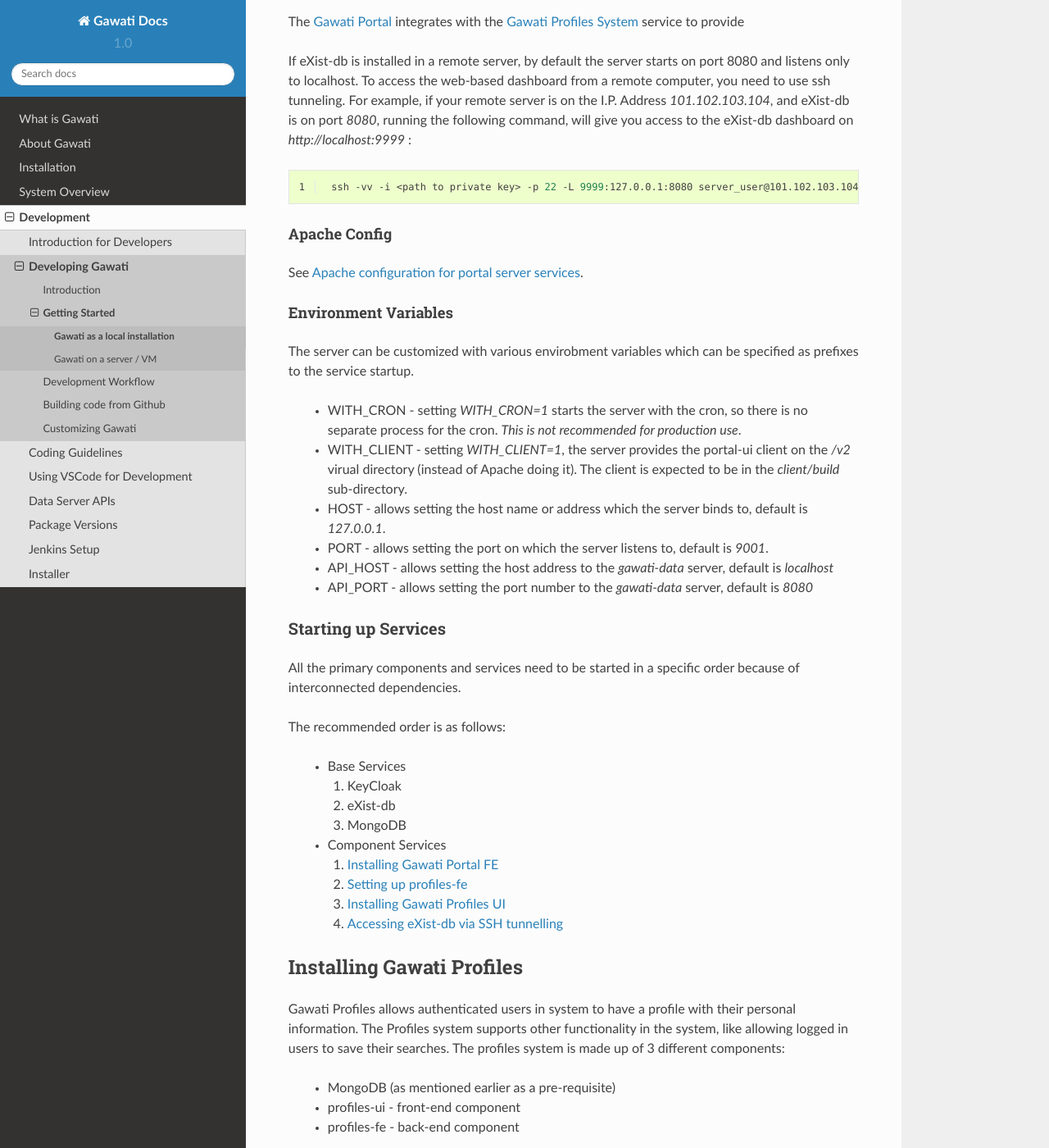
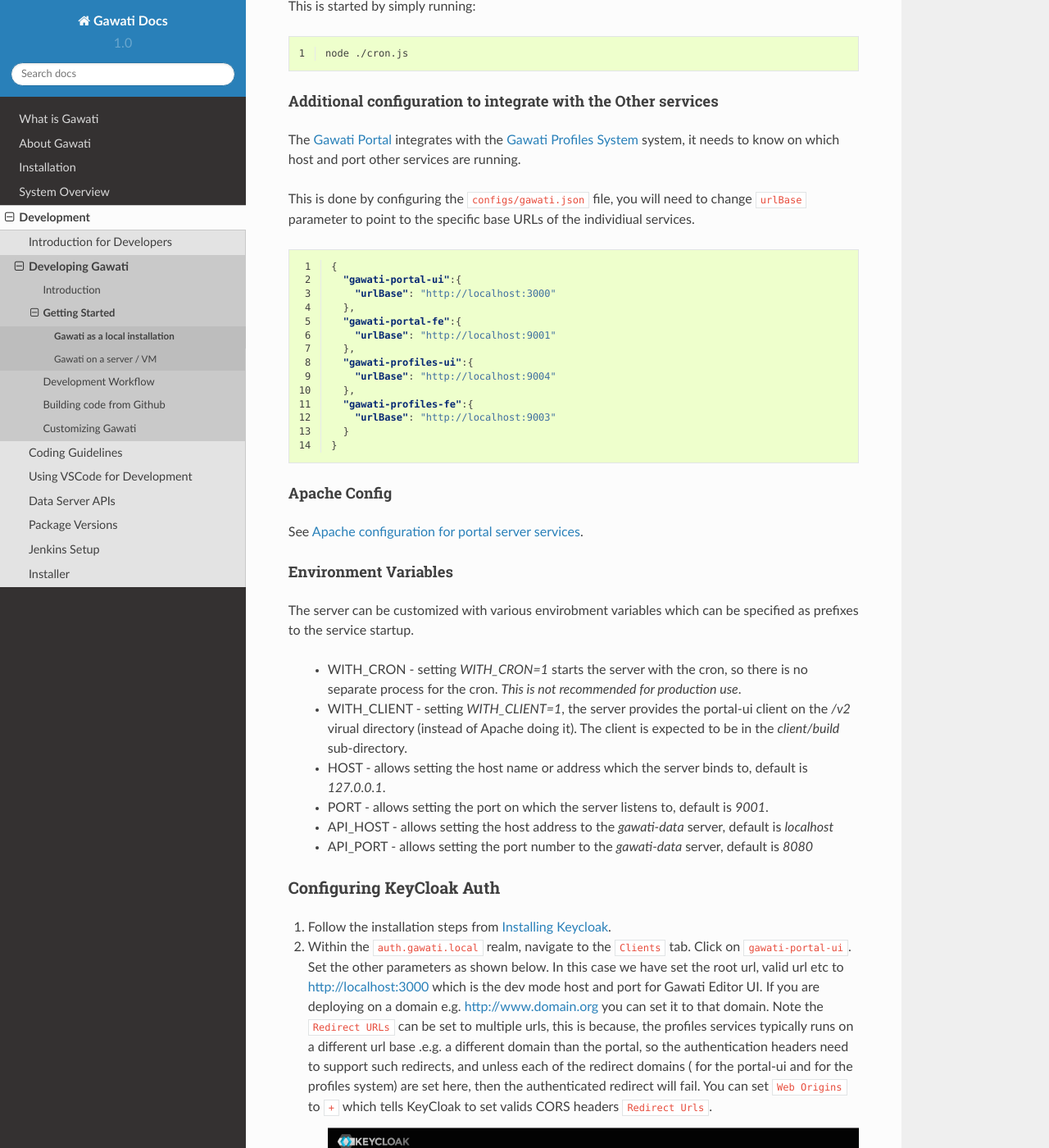
Before and after one commit to gawati/gawati-docs, a Sphinx documentation site: the page built from docs/source/development/dev-env-local.rst, in a window 1280 px wide and 1400 px high, scrolled down 7618 px. Shown: the whole window at 82% size. Built offline with Sphinx 7.4.7 and the Read the Docs theme 2.0.0, drawn with Linux system fonts in a browser that asks for light colours; some of the changed text lies outside the part shown.

Commit message:
Updating local installation documentation

```diff
--- a/docs/source/development/dev-env-local.rst
+++ b/docs/source/development/dev-env-local.rst
@@ -6,23 +6,29 @@ If you haven't yet, please review the Gawati Architecture page: :doc:`../system/
 The below instructions are not specific to an operating system, the components will run on different operating systems.
 
 .. note::
-  **Pre-requisites:**
-    1. **JDK 1.8 LTS** - On Linux operating systems you can install `OpenJDK8 <http://openjdk.java.net/install/>`_; For `Windows <https://docs.oracle.com/javase/8/docs/technotes/guides/install/windows_jdk_install.html#CHDEBCCJ>`_ and for `Mac OSX <https://docs.oracle.com/javase/8/docs/technotes/guides/install/mac_jdk.html#CHDBADCG>`_ and `Using OS X Homebrew <https://stackoverflow.com/questions/24342886/how-to-install-java-8-on-mac/28635465#28635465>`_
-    2. **NodeJS LTS 8.11.x** - See `NodeJS LTS 8.11.x <https://nodejs.org/en/download/>`_. Alternatively you can install NVM (for `Linux <https://github.com/creationix/nvm/>`_ , `Windows <https://github.com/coreybutler/nvm-windows>`_ ) which lets you easily install parallel versions of NodeJS.
-    3. **eXist-db 3.4.1**: Download and install eXist-db 3.4.1, see `eXist-db <https://bintray.com/existdb/releases/exist/3.4.1/view>`_ Remember to note down the admin password of the eXist-db installation, you will need that later.   If you are installing eXist-db on Mac OS X, install it within the User folder, installing it in ``/Applications`` causes problems sometimes as the permissions required for eXist-db to write to the file system are for a super user.
-    4. **Ant**: Download and `install Ant <http://ant.apache.org/manual/install.html#installing>`_
-    5. **Apache HTTPD 2.4.x**: Install Apache, on Cent OS, Ubuntu and OS X this will likely be installed by default, on Windows you will have to download and install, see `Apache for Windows <https://www.apachehaus.com/cgi-bin/download.plx>`_; enable `mod_alias`, `mod_rewrite`, `mod_proxy`, `mod_proxy_http` and enable htaccess.
-    6. **KeyCloak 3.4.1**: Authentication server, see :doc:`./authentication`
-    7. **RabbitMQ 3.7.6**: Message Queue server, used by the content sync engine that moves data between the  :ref:`gawati-editor` and the  :ref:`gawati-portal` see `installing rabbitmq server <https://www.rabbitmq.com/download.html>`_, `version 3.7.6 <https://bintray.com/rabbitmq/all/rabbitmq-server/3.7.6>`_ you will need to install Erlang 20.3 before that, see `installing erlang <http://www.erlang.org/downloads/20.3>`_.
-    8. **MongoDB 3.6.5 Community Edition**: Used by the Gawati User Profiles system, see `Download MongoDB <https://www.mongodb.com/download-center?jmp=nav#community>`_ , `Install MongoDb <https://docs.mongodb.com/manual/installation/>`_
-    9. **Jetty 9.4.6.v20170531**: Used by :ref:`gawati-portal` (NOTE: required, only if you are saving legal documents in XML format), `Download <https://repo1.maven.org/maven2/org/eclipse/jetty/jetty-distribution/9.4.6.v20170531/jetty-distribution-9.4.6.v20170531.zip>`_ , `Installing <https://www.eclipse.org/jetty/documentation/9.4.x/index.html>`_.
-    10. *Visual Studio Code*: This is if you want play around with gawati code. Download, and setup Visual Studio Code (there are versions for Windows, OS X and Linux) for development, see `VS Code Setup <./using-vscode.rst>`_
+  **Pre-requisites (runtime):**
 
+    #. **JDK 1.8 LTS** - On Linux operating systems you can install `OpenJDK8 <http://openjdk.java.net/install/>`_; For `Windows <https://docs.oracle.com/javase/8/docs/technotes/guides/install/windows_jdk_install.html#CHDEBCCJ>`_ and for `Mac OSX <https://docs.oracle.com/javase/8/docs/technotes/guides/install/mac_jdk.html#CHDBADCG>`_ and `Using OS X Homebrew <https://stackoverflow.com/questions/24342886/how-to-install-java-8-on-mac/28635465#28635465>`_
+    #. **NodeJS LTS 8.11.x** - See `NodeJS LTS 8.11.x <https://nodejs.org/en/download/>`_. Alternatively you can install NVM (for `Linux <https://github.com/creationix/nvm/>`_ , `Windows <https://github.com/coreybutler/nvm-windows>`_ ) which lets you easily install parallel versions of NodeJS.
+    #. **eXist-db 3.4.1**: Download and install eXist-db 3.4.1, see `eXist-db <https://bintray.com/existdb/releases/exist/3.4.1/view>`_ Remember to note down the admin password of the eXist-db installation, you will need that later.   If you are installing eXist-db on Mac OS X, install it within the User folder, installing it in ``/Applications`` causes problems sometimes as the permissions required for eXist-db to write to the file system are for a super user.
+    #. **Apache HTTPD 2.4.x**: Install Apache, on Cent OS, Ubuntu and OS X this will likely be installed by default, on Windows you will have to download and install, see `Apache for Windows <https://www.apachehaus.com/cgi-bin/download.plx>`_; enable `mod_alias`, `mod_rewrite`, `mod_proxy`, `mod_proxy_http` and enable htaccess.
+    #. **KeyCloak 3.4.1**: Authentication server, provides single-sign-on, see :doc:`./authentication`
+    #. **RabbitMQ 3.7.6**: Message Queue server, used by the content sync engine that moves data between the  :ref:`gawati-editor` and the  :ref:`gawati-portal` see `installing rabbitmq server <https://www.rabbitmq.com/download.html>`_, `version 3.7.6 <https://bintray.com/rabbitmq/all/rabbitmq-server/3.7.6>`_ you will need to install Erlang 20.3 before that, see `installing erlang <http://www.erlang.org/downloads/20.3>`_.
+    #. **MongoDB 3.6.5 Community Edition**: Used by the Gawati User Profiles system, see `Download MongoDB <https://www.mongodb.com/download-center?jmp=nav#community>`_ , `Install MongoDb <https://docs.mongodb.com/manual/installation/>`_
+    #. **Jetty 9.4.6.v20170531**: Used by :ref:`gawati-portal` (NOTE: required, only if you are saving legal documents in XML format), `Download <https://repo1.maven.org/maven2/org/eclipse/jetty/jetty-distribution/9.4.6.v20170531/jetty-distribution-9.4.6.v20170531.zip>`_ , `Installing <https://www.eclipse.org/jetty/documentation/9.4.x/index.html>`_.
+
+  **Pre-requisites (development):**
+
+    #. *Ant*: Download and `install Ant <http://ant.apache.org/manual/install.html#installing>`_
+    #. *Visual Studio Code*: This is if you want play around with gawati code. Download, and setup Visual Studio Code (there are versions for Windows, OS X and Linux) for development, see `VS Code Setup <./using-vscode.rst>`_
 
 .. contents:: Table of Contents
   :local:
 
 You can either build the source from github for each component, or you can install a released version of a component. For getting familiar with the system we recommend starting by installing a released version.
+
+.. note::
+  .. include:: version-info.rst
 
 .. _inst-gawati-portal:
 
@@ -170,6 +171,8 @@ To access the web-based dashboard from a remote computer, you need to use ssh tu
 
    ssh -vv -i <path to private key> -p 22 -L 9999:127.0.0.1:8080 server_user@101.102.103.104
 
+
+.. _inst-gawati-portal-ui:
 
 Installing Gawati Portal UI
 ===========================
@@ -249,20 +252,30 @@ This is started by simply running:
   node ./cron.js
 
 
-Additional configuration to integrate with the Profiles service
-----------------------------------------------------------------
+Additional configuration to integrate with the Other services
+-------------------------------------------------------------
 
-The :ref:`gawati-portal` integrates with the :ref:`gawati-profiles` service to provide
+The :ref:`gawati-portal` integrates with the :ref:`gawati-profiles` system, it needs to know on which host and port other services are running.
 
-If eXist-db is installed in a remote server, by default the server starts on port 8080 and listens only to localhost.
-To access the web-based dashboard from a remote computer, you need to use ssh tunneling. For example, if your remote server  is on the I.P. Address `101.102.103.104`, and eXist-db is on port `8080`, running the following command, will give you access to the eXist-db dashboard on `http://localhost:9999` :
+This is done by configuring the ``configs/gawati.json`` file, you will need to change ``urlBase`` parameter to point to the specific base URLs of the individiual services.
 
-.. code-block:: bash
+.. code-block:: json
   :linenos:
 
-   ssh -vv -i <path to private key> -p 22 -L 9999:127.0.0.1:8080 server_user@101.102.103.104
-
-
+  {
+    "gawati-portal-ui":{
+      "urlBase": "http://localhost:3000"
+    },
+    "gawati-portal-fe":{
+      "urlBase": "http://localhost:9001"
+    },
+    "gawati-profiles-ui":{
+      "urlBase": "http://localhost:9004"
+    },
+    "gawati-profiles-fe":{
+      "urlBase": "http://localhost:9003"
+    }
+  }
 
 
 
@@ -283,7 +296,66 @@ The server can be customized with various envirobment variables which can be spe
   * API_HOST - allows setting the host address to the `gawati-data` server, default is `localhost`
   * API_PORT - allows setting the port number to the `gawati-data` server, default is `8080`
 
+Configuring KeyCloak Auth
+=========================
+#. Follow the installation steps from `Installing Keycloak`_.
 
+#. Within the ``auth.gawati.local`` realm, navigate to the ``Clients`` tab. Click on ``gawati-portal-ui``. Set the other parameters as shown below. In this case we have set the root url, valid url etc to http://localhost:3000 which is the dev mode host and port for Gawati Editor UI. If you are deploying on a domain e.g. http://www.domain.org you can set it to that domain. Note the ``Redirect URLs`` can be set to multiple urls, this is because, the profiles services typically runs on a different url base .e.g. a different domain than the portal, so the authentication headers need to support such redirects, and unless each of the redirect domains ( for the portal-ui and for the profiles system) are set here, then the authenticated redirect will fail. You can set ``Web Origins`` to ``+`` which tells KeyCloak to set valids CORS headers ``Redirect Urls``.
+
+    .. figure:: ./_images/kc-edit-dev-portal.png
+        :alt: Edit Portal
+        :align: center
+        :figclass: align-center
+
+    .. figure:: ./_images/kc-edit-dev-portal-2.png
+        :alt: Edit Client
+        :align: center
+        :figclass: align-center
+
+#. Within the client config, switch to the ``Credentials`` tab and regenerate the secret.
+
+    .. figure:: ./_images/kc-edit-dev-portal-secret.png
+        :alt: Edit Client
+        :align: center
+        :figclass: align-center
+
+#. Switch to the ``Installation`` tab in the client section, and choose the format as ``KeyCloak OIDC JSON``. Download the json file.
+#. Open the dowloaded json file using your preferred text editor. Copy the variables ``auth-server-url`` to ``url`` and ``resource`` to ``clientId``. It should look similar to the json shown below.
+
+    .. code-block:: JSON
+        :linenos:
+
+        {
+          "realm": "auth.gawati.local",
+          "auth-server-url": "http://localhost:11080/auth",
+          "url": "http://localhost:11080/auth",
+          "ssl-required": "external",
+          "resource": "gawati-portal-ui",
+          "clientId": "gawati-portal-ui",
+          "credentials": {
+            "secret": "b344caaa-7341-479f-81b7-9d47aa3128dc"
+          },
+          "use-resource-role-mappings": true,
+          "confidential-port": 0,
+          "policy-enforcer": {}
+        }
+
+#. Copy the downloaded ``keycloak.json`` contents into the   ``gawati-portal-fe/configs/auth.json`` file on the portal-fe installation (see :ref:`inst-gawati-portal-fe`.
+#. Finally, login as admin into KeyCloak and create some users. You can create a test users like `portaladmin`, `portaleditor`, `portaluser` and associate them with the groups `portalui.Admins`, `portalui.Editors` and `portalui.Editors` .
+
+    .. figure:: ./_images/kc-added-user-portal.png
+      :alt: Submitter Username
+      :align: center
+      :figclass: align-center
+
+      Above: a user called ``portaladmin`` has been added.
+
+    .. figure:: ./_images/kc-added-user-group-portal.png
+      :alt: Adding user to group
+      :align: center
+      :figclass: align-center
+
+      Above: the user has been added to the ``portalui.Admins`` group to give it the ``portalui.Admin`` role.
 
 
 Starting up Services
@@ -475,8 +548,8 @@ Installing Gawati Editor BE (Data services Component)
 #. Make the necessary Apache conf entries. See :ref:`conf-client`.
 
 
-Installing Keycloak Auth
-========================
+Configuring KeyCloak Auth
+=========================
 #. Follow the installation steps from `Installing Keycloak`_.
 
 #. Within the ``auth.gawati.local`` realm, navigate to the ``Clients`` tab. Click on ``gawati-client``. Set the other parameters as shown below. In this case we have set the root url, valid url etc to http://localhost:3000 which is the dev mode host and port for Gawati Editor UI. If you are deploying on a domain e.g. http://www.domain.org you can set it to that domain.
--- /dev/null
+++ b/docs/source/development/doc-publisher.rst
@@ -0,0 +1,2 @@
+Installing the Gawati Publisher Services
+########################################
```
Also changed, not shown: other parts of docs/source/development/dev-env-local.rst (+3 -7 lines), docs/source/development/_images/kc-added-user-group-portal.png (added), docs/source/development/_images/kc-added-user-portal.png (added), docs/source/development/_images/kc-edit-dev-portal-2.png (added), docs/source/development/_images/kc-edit-dev-portal-secret.png (added), docs/source/development/_images/kc-edit-dev-portal.png (added).
